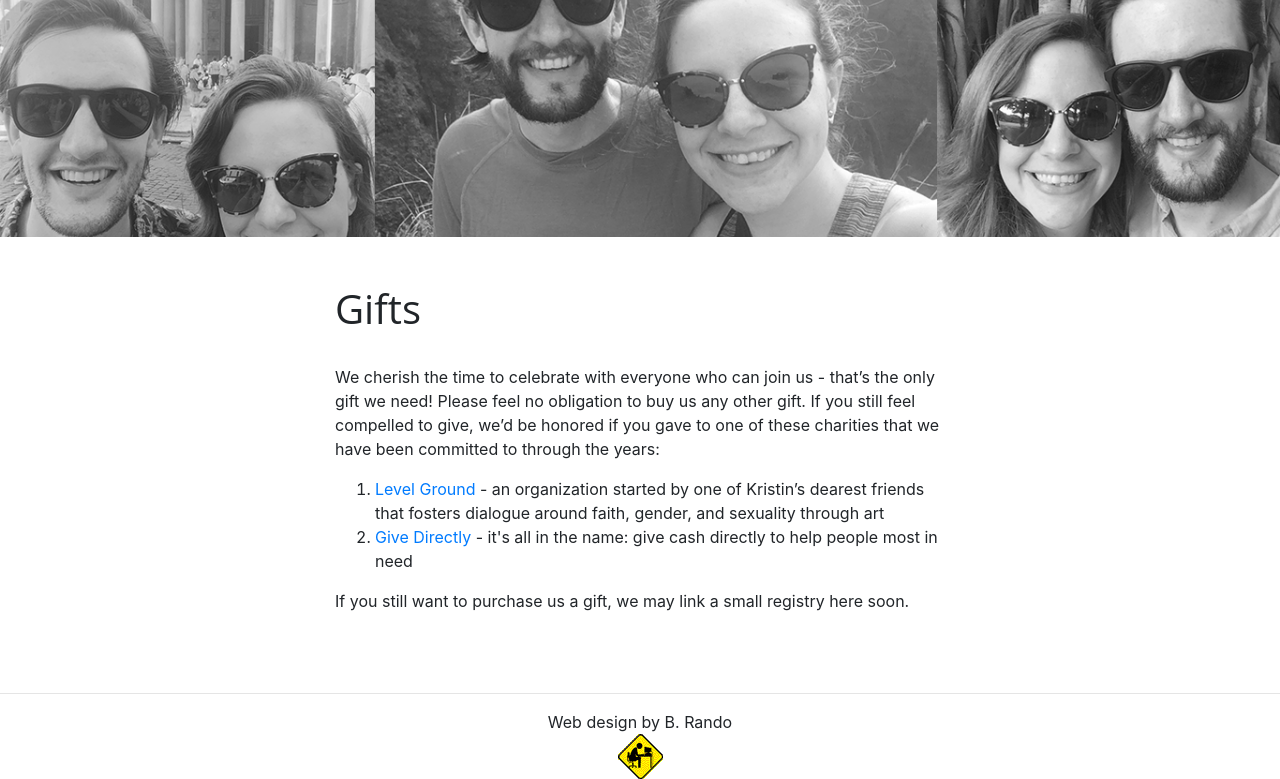
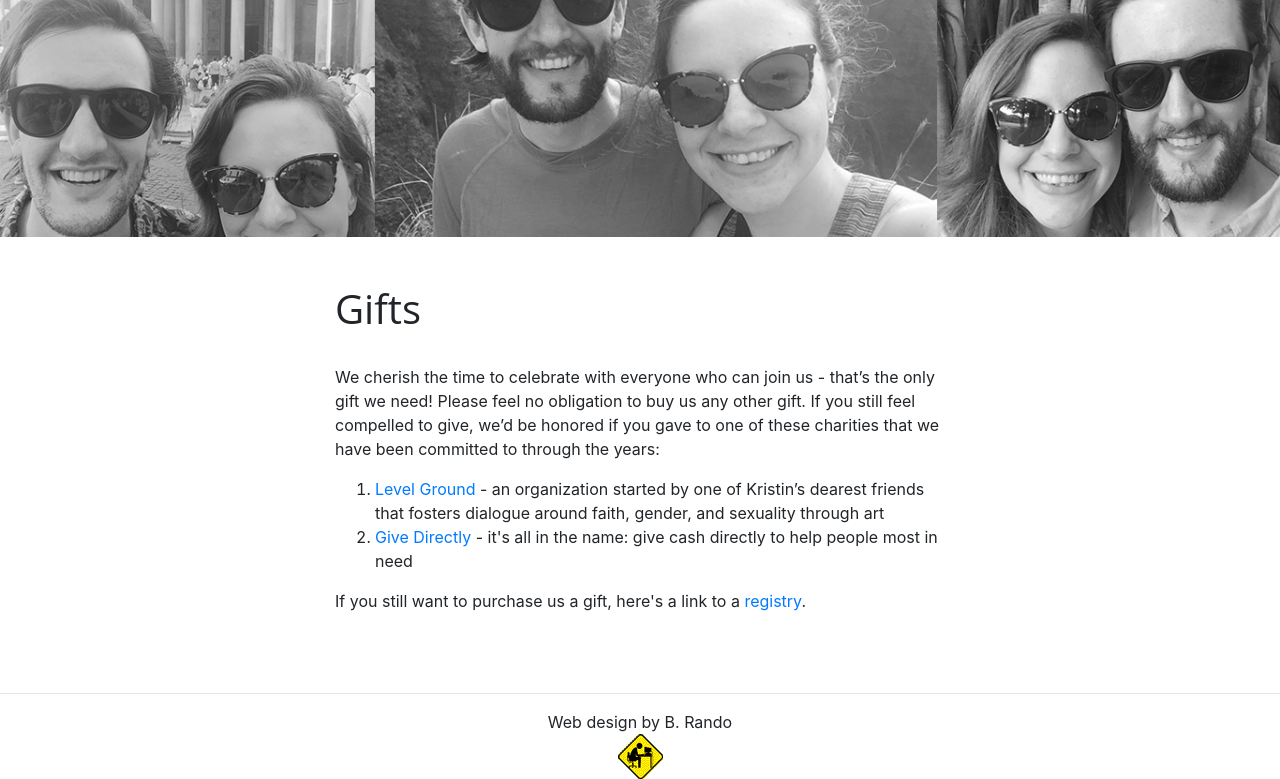
Before and after one commit to klab20190511/klab20190511.github.io, a plain HTML site: page index.html in a window 1280 px wide. Shown: the part 2723-3502 px from the top of the page. Drawn offline with Linux system fonts and the light colour scheme.

Commit message:
Update index.html

```diff
--- a/index.html
+++ b/index.html
@@ -105,12 +105,12 @@
         <h1 style="font-family: 'Open Sans', sans-serif;">Gifts</h1>
         <br>
         <p>
-          We cherish the time to celebrate with everyone who can join us - that’s the only gift we need!  Please feel no obligation to buy us any other gift.     If you still feel compelled to give, we’d be honored if you gave to one of these charities that we have been committed to through the years:
+          We cherish the time to celebrate with everyone who can join us - that’s the only gift we need!  Please feel no obligation to buy us any other gift.    If you still feel compelled to give, we’d be honored if you gave to one of these charities that we have been committed to through the years:
             <ol>
               <li><a href="http://www.onlevelground.org/membership/">Level Ground</a> - an organization started by one of Kristin’s dearest friends that fosters dialogue around faith, gender, and sexuality through art</li>
               <li><a href="https://www.givedirectly.org/">Give Directly</a> - it's all in the name: give cash directly to help people most in need</li>
             </ol>
-            If you still want to purchase us a gift, we may link a small registry here soon.
+          If you still want to purchase us a gift, here's a link to a <a href="https://www.myregistry.com/giftlist/kristinandalec">registry</a>.
         </p>
         <br>
         <br>
```
